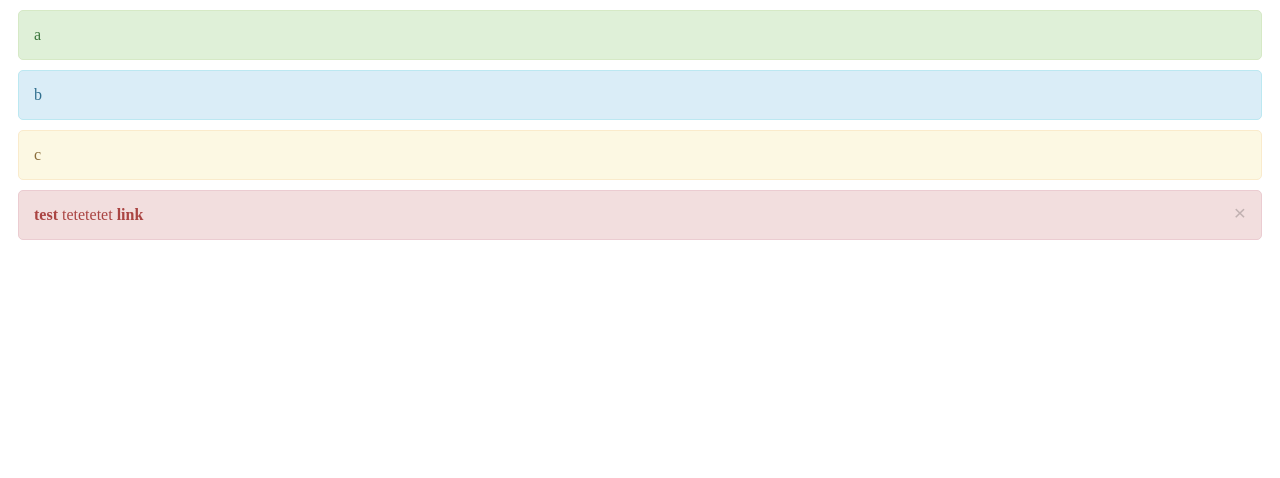
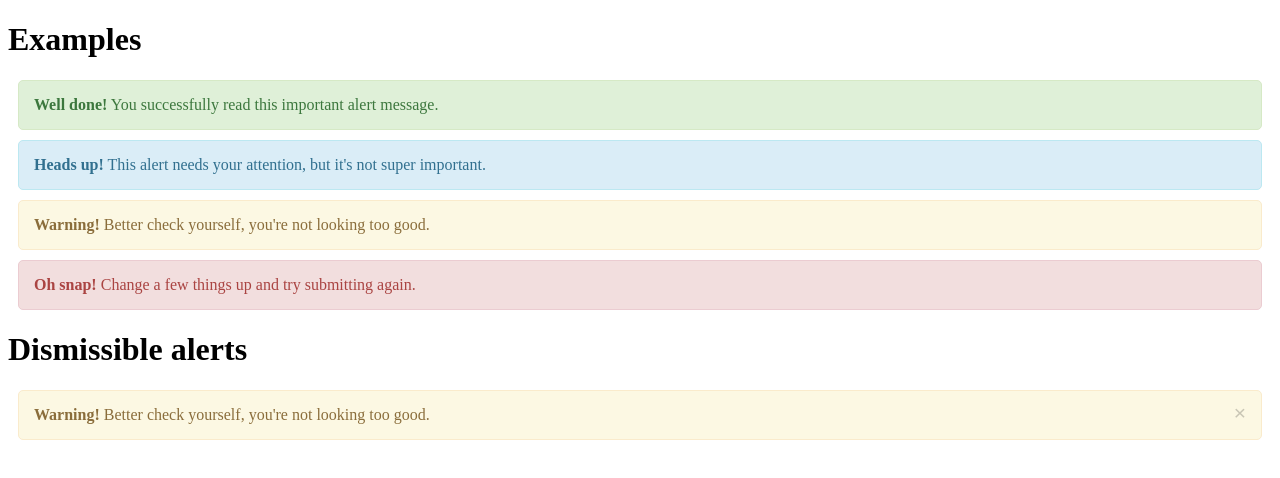
Before and after one commit to sinnkami/bootstrop-create, a plain HTML site: page alert/index.html in a window 1280 px wide. Drawn offline with Linux system fonts and the light colour scheme.

Commit message:
説明をパク...入れた

```diff
--- a/alert/index.html
+++ b/alert/index.html
@@ -14,14 +14,33 @@
     </script>
   </head>
   <body>
-    <div class="alert alert-success">a</div>
-    <div class="alert alert-info">b</div>
-    <div class="alert alert-warning">c</div>
+    <h1>Examples</h1>
+
+    <div class="alert alert-success">
+      <strong>Well done!</strong>
+      You successfully read this important alert message.
+    </div>
+    <div class="alert alert-info">
+      <strong>Heads up!</strong>
+      This alert needs your attention, but it's not super important.
+    </div>
+    <div class="alert alert-warning">
+      <strong>Warning!</strong>
+      Better check yourself, you're not looking too good.
+    </div>
     <div class="alert alert-danger">
-      <strong>test</strong>
-      tetetetet
-      <a href="#" class="alert-link">link</a>
-      <button type="button" class="close"><span aria-hidden="true">&times;</span></button>
+      <strong>Oh snap!</strong>
+      Change a few things up and try submitting again.
+    </div>
+
+    <h1>Dismissible alerts</h1>
+
+    <div class="alert alert-warning alert-dismissible">
+      <button type="button" class="close">
+        <span aria-hidden="true">&times;</span>
+      </button>
+      <strong>Warning!</strong>
+      Better check yourself, you're not looking too good.
     </div>
   </body>
 </html>
```
Also changed, not shown: labels/index.html (+7 -0 lines), progress_bars/index.html (+9 -8 lines), well/index.html (+3 -1 lines).
